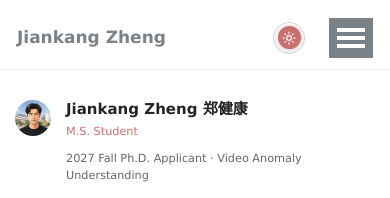
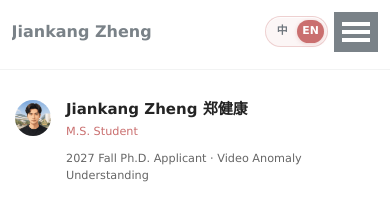
Before and after one commit to lemonzjk/lemonzjk.github.io, a Jekyll site: the page built from _pages/about.md, in a window 390 px wide. Shown: the top 198 px of the page. Built offline with Jekyll 4.4.1, drawn with Linux system fonts in a browser that asks for light colours; some web fonts are replaced.

Commit message:
Simplify mobile masthead navigation

```diff
--- a/_config.yml
+++ b/_config.yml
@@ -6,7 +6,7 @@ description              : &description "Academic homepage of Jiankang Zheng, M.
 url                      : "https://lemonzjk.github.io"
 baseurl                  : ""
 repository               : "lemonzjk/lemonzjk.github.io"
-asset_version            : "20260703-mobile-card-images"
+asset_version            : "20260703-mobile-nav"
 
 author:
   avatar           : "/assets/avatar-ai-selected.png"
--- a/_sass/_masthead.scss
+++ b/_sass/_masthead.scss
@@ -178,14 +178,46 @@
   box-shadow: 0 1px 4px rgba(#ca6f6f, 0.28);
 }
 
-@media (max-width: 520px) {
+@media (max-width: 768px) {
+  .masthead__inner-wrap {
+    padding: 0.72em 0.72em;
+    font-size: 16px;
+
+    nav {
+      gap: 0.45rem;
+    }
+  }
+
+  .masthead__menu-item--lg {
+    padding-right: 0;
+  }
+
+  .masthead__menu-item--lg a {
+    display: block;
+    max-width: calc(100vw - 10.8rem);
+    overflow: hidden;
+    text-overflow: ellipsis;
+    white-space: nowrap;
+  }
+
   .greedy-nav > button.hidden {
     display: block !important;
     visibility: visible !important;
   }
 
+  .greedy-nav > button {
+    align-items: center;
+    display: inline-flex;
+    height: 2.6rem;
+    justify-content: center;
+    padding: 0 0.58rem;
+  }
+
   .greedy-nav .visible-links {
-    max-width: calc(100% - 7.8rem);
+    display: block;
+    flex: 1 1 auto;
+    max-width: none;
+    min-width: 0;
   }
 
   .greedy-nav .visible-links .masthead__menu-item:not(.masthead__menu-item--lg) {
@@ -193,37 +225,29 @@
   }
 
   .masthead__tools {
-    gap: 0;
-    padding-right: 4.25rem;
+    gap: 0.35rem;
+    margin-left: 0;
+    padding-right: 3.15rem;
   }
 
   .language-switch {
-    display: none !important;
+    display: inline-flex !important;
+    font-size: 0.68em;
   }
 
-  .theme-toggle__icon {
-    min-width: 1.45rem;
-    min-height: 1.45rem;
-  }
-
-  .theme-toggle__icon svg {
-    width: 0.88rem;
-    height: 0.88rem;
+  .language-switch__item {
+    min-height: 1.42rem;
+    min-width: 1.7rem;
+    padding: 0 0.3rem;
   }
 
   .theme-toggle {
-    display: inline-flex !important;
-    min-height: 1.85rem;
-    padding: 0.2rem !important;
-  }
-
-  .theme-toggle:not(.is-dark) .theme-toggle__icon--moon,
-  .theme-toggle.is-dark .theme-toggle__icon--sun {
-    display: none;
+    display: none !important;
   }
 
   .greedy-nav .hidden-links {
     min-width: 10rem;
+    right: 0;
   }
 
   .greedy-nav .hidden-links .masthead__menu-item--mobile-static {
```
